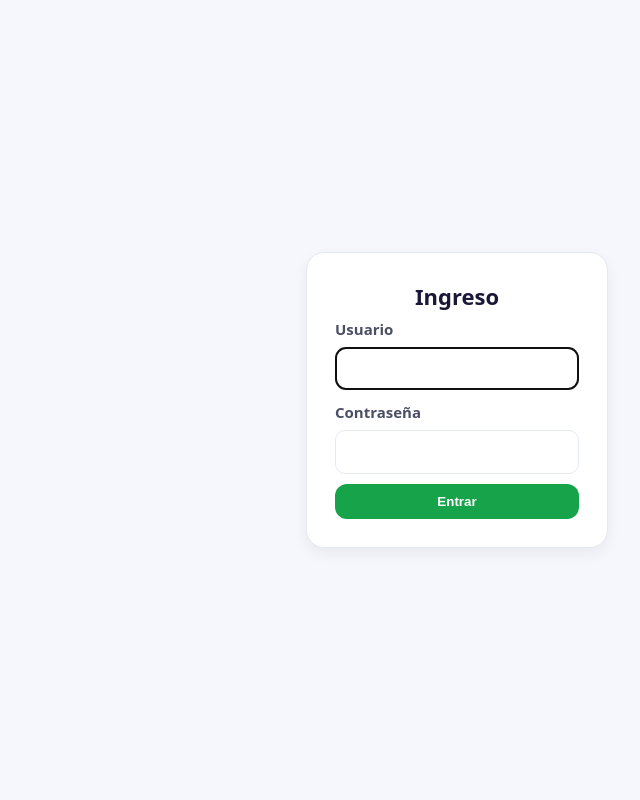
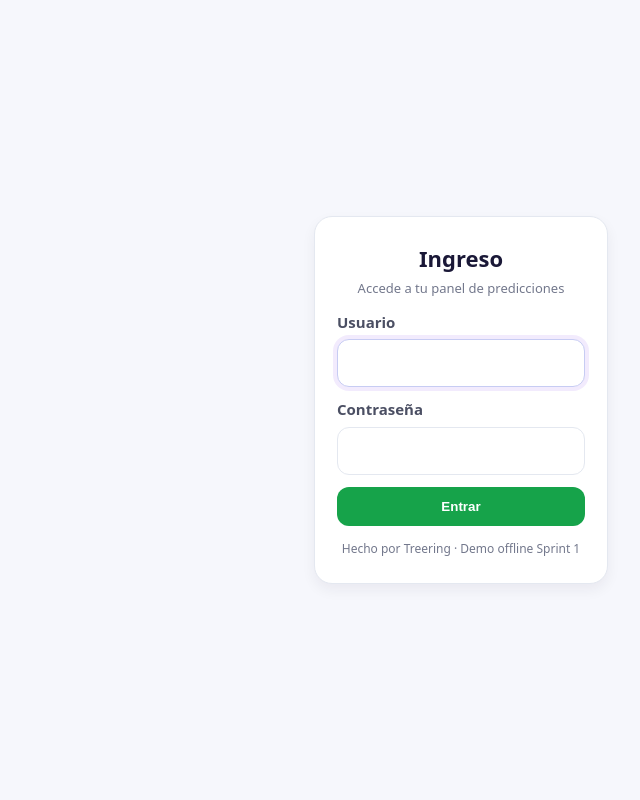
Before and after one commit to tecnologyman/agropredict, a Django app: page /accounts/login/ in a window 1280 px wide. Shown: the whole page, without its empty margins (640-1280 px from the left). Run offline with Django 4.2, Linux system fonts and the light colour scheme.

```diff
--- a/static/css/styles.css
+++ b/static/css/styles.css
@@ -87,35 +87,81 @@ a:hover{text-decoration:underline}
 .big{font-size:20px;font-weight:900}
 .alert{background:#FEF2F2;border:1.5px solid #FECACA;color:#991B1B;padding:10px;border-radius:10px;margin-bottom:10px}
 
-/* NUEVO: login sin sidebar/topbar y centrado */
+/* ===== Login refinado ===== */
 .page-auth .sidebar,
-.page-auth .topbar { display:none; }
+.page-auth .topbar { display: none; }
 
 .page-auth .app{
-  grid-template-columns: 1fr;   /* sin sidebar */
-  grid-template-rows: 1fr;      /* sin topbar */
+  grid-template-columns: 1fr;
+  grid-template-rows: 1fr;
   min-height: 100vh;
 }
 
 .page-auth .main{
-  display:grid;
-  place-items:center;
+  display: grid;
+  place-items: center;
   padding: 32px;
 }
 
 .auth-card{
-  width:100%;
-  max-width:420px;
-  padding:28px;
+  width: 100%;
+  max-width: 440px;
+  padding: 26px 22px;
+  border-radius: var(--radius);
+  box-shadow: var(--shadow);
 }
 
-.form-grid.one-col{ grid-template-columns:1fr; }
-.btn.full{ width:100%; }
-.field-error{ color:#B91C1C; font-size:13px; margin-top:4px; }
+/* Encabezado del login */
+.auth-head{
+  text-align: center;
+  margin-bottom: 14px;
+}
+.auth-title{
+  font-size: 22px;
+  font-weight: 800;
+  color: var(--ink);
+}
+.auth-sub{
+  margin-top: 4px;
+  font-size: 13px;
+  color: var(--muted);
+}
 
-@media (max-width:900px){
-  .app{grid-template-columns:1fr}
-  .sidebar{display:none}
-  .form .form-grid{grid-template-columns:1fr}
-  .kpis{grid-template-columns:1fr 1fr}
+/* Form en una columna, campos full */
+.form-grid.one-col{
+  grid-template-columns: 1fr;
 }
+.form-control label{
+  font-weight: 700;
+  color: #4B4F63;
+  margin: 0 0 6px;
+}
+.form-control input{
+  width: 100%;
+  border: 1.5px solid var(--divider);
+  border-radius: 12px;
+  padding: 12px 12px;
+  background: #fff;
+  outline: none;
+  transition: box-shadow .15s ease, border-color .15s ease;
+}
+.form-control input:focus{
+  border-color: #C7CCF3;
+  box-shadow: 0 0 0 4px rgba(124,58,237,.10); /* halo suave morado */
+}
+
+/* Botón ancho */
+.btn.btn-block{ width: 100%; padding: 12px 14px; }
+
+/* Separadores y pie */
+.actions{ margin-top: 12px; }
+.auth-foot{
+  margin-top: 14px;
+  text-align: center;
+  font-size: 12px;
+}
+
+/* Ajuste responsive pequeño */
+@media (max-width: 420px){
+  .auth-card{ padding: 22px 18px; }
+}
--- a/templates/registration/login.html
+++ b/templates/registration/login.html
@@ -5,7 +5,10 @@
 
 {% block content %}
 <section class="card auth-card">
-  <h1 class="h1" style="text-align:center;">Ingreso</h1>
+  <header class="auth-head">
+    <div class="auth-title">Ingreso</div>
+    <div class="auth-sub">Accede a tu panel de predicciones</div>
+  </header>
 
   {% if form.errors %}
     <div class="alert">Usuario o contraseña inválidos.</div>
@@ -21,6 +24,7 @@
           <div class="field-error">{{ form.username.errors.0 }}</div>
         {% endif %}
       </div>
+
       <div class="form-control">
         <label>Contraseña</label>
         {{ form.password }}
@@ -29,9 +33,14 @@
         {% endif %}
       </div>
     </div>
+
     <div class="actions">
-      <button type="submit" class="btn full">Entrar</button>
+      <button type="submit" class="btn btn-block">Entrar</button>
     </div>
   </form>
+
+  <footer class="auth-foot muted">
+    Hecho por Treering · Demo offline Sprint 1
+  </footer>
 </section>
 {% endblock %}
```
